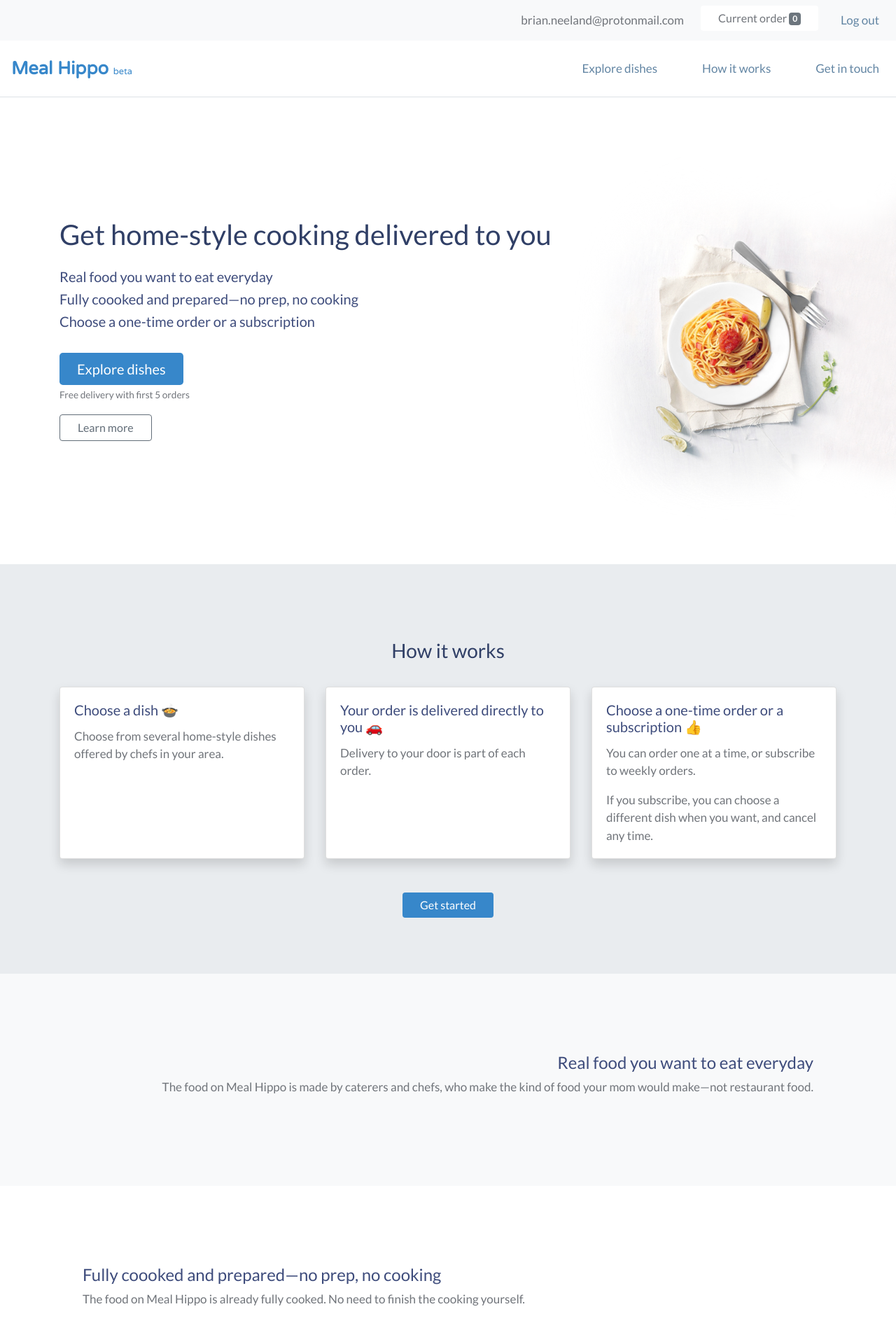
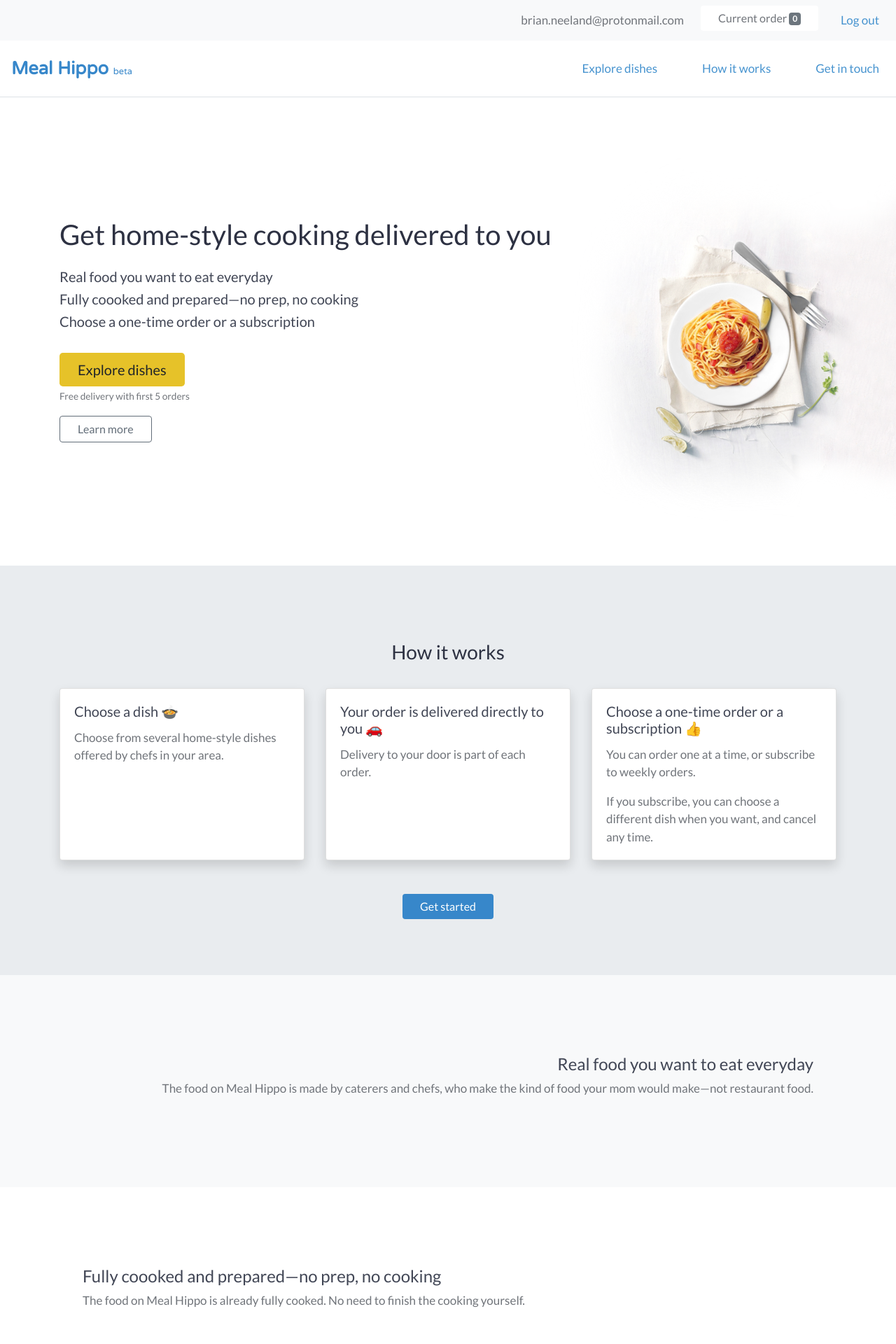
Before and after one commit to bneeland/meal-hippo, a Django app: page / in a window 1280 px wide. Shown: the top 1920 px of the page at 70% size. Run offline with Django 3.2, Linux system fonts and the light colour scheme; the first user in the database is signed in; data comes from the database, SQL or seed files in the repository; some libraries are stand-ins or nearby versions.

Commit message:
Changed colours

```diff
--- a/static/style.css
+++ b/static/style.css
@@ -1,23 +1,18 @@
 @import url('https://fonts.googleapis.com/css2?family=Lato:wght@100;300;400;700;900&family=Varela+Round&display=swap');
 
 :root {
-    /* --heading: #3B4362; */
-    --heading: #303F66;
-    /* --sub_heading: #4E5672; */
-    --sub_heading: #3E4C7C;
+    --heading: #2D3142;
+    --sub_heading: #414655;
     --text: #70747A;
-    /* --logo: steelblue; */
     --logo: #3787CA;
-    /* --button_dark: steelblue; */
     --button_dark: #3787CA;
-    /* --button_light: #619BC3; */
-    --button_light: #3595E4;
-    /* --link_dark: steelblue; */
+    --button_light: #4693CF;
     --link_dark: #3787CA;
-    /* --link_light: #619BC3; */
-    --link_light: #3595E4;
-    --nav_dark: #6285A3;
-    --nav_light: #6298C6;
+    --link_light: #60A9D9;
+    --nav_dark: #4693CF;
+    --nav_light: #60A9D9;
+    --attention_dark: #E6C229;
+    --attention_light: #EED33D;
 }
 
 body {
@@ -99,22 +94,31 @@ h4, h5, h6 {
   margin-bottom: 20px;
 }
 
+.btn {
+  padding-left: 25px;
+  padding-right: 25px;
+}
+
 .btn-primary {
   background: var(--button_dark);
   border: none;
-  padding-left: 25px;
-  padding-right: 25px;
 }
 
 .btn-primary:hover {
   background: var(--button_light);
 }
 
+.btn-attention {
+  background: var(--attention_dark);
+}
+
+.btn-attention:hover {
+  background: var(--attention_light);
+}
+
 .btn-outline-primary {
   border-color: var(--button_dark);
   color: var(--button_dark);
-  padding-left: 25px;
-  padding-right: 25px;
   background-color: white;
 }
 
--- a/webplatform/templates/webplatform/home_view.html
+++ b/webplatform/templates/webplatform/home_view.html
@@ -21,7 +21,7 @@
         <!-- <h6>Cooked and ready-to-eat food from chefs in your area, delivered to you</h6> -->
         <!-- <h6 class="mb-5">Choose a one-time order or a subscription</h6> -->
         <p>
-          <a href="{% url 'webplatform:order_items_view' %}" class="btn btn-primary btn-lg" role="button">Explore dishes</a>
+          <a href="{% url 'webplatform:order_items_view' %}" class="btn btn-attention btn-lg" role="button">Explore dishes</a>
           <br><small>Free delivery with first 5 orders</small>
         </p>
         <p>
--- a/webplatform/templates/webplatform/order_items_view.html
+++ b/webplatform/templates/webplatform/order_items_view.html
@@ -86,7 +86,7 @@
               </div>
             </div>
           </div>
-          <a href="{% url 'webplatform:order_timing_view' %}" class="btn btn-primary btn-block">Checkout</a>
+          <a href="{% url 'webplatform:order_timing_view' %}" class="btn btn-attention btn-block">Checkout</a>
         </div>
       </div>
 
--- a/webplatform/templates/webplatform/order_payment_view.html
+++ b/webplatform/templates/webplatform/order_payment_view.html
@@ -105,7 +105,7 @@
             	<div id="card-errors" role="alert"></div>
             </div>
 
-            <button class="btn btn-primary btn-block">Pay ${{ order.get_total_order_price|floatformat:2|intcomma }}</button>
+            <button class="btn btn-attention btn-block">Pay ${{ order.get_total_order_price|floatformat:2|intcomma }}</button>
           </form>
         </div>
       </div>
```
Also changed, not shown: other parts of static/style.css (+1 -5 lines).
